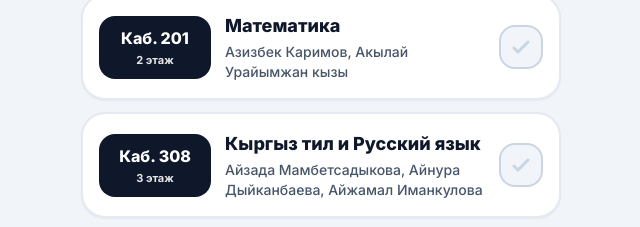
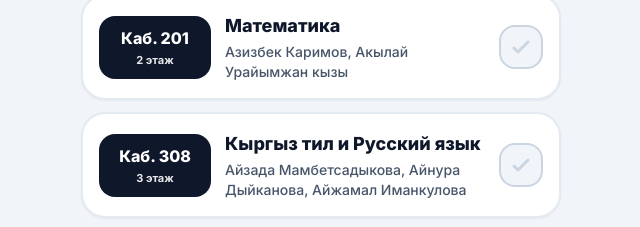
Before and after one commit to college-alatoo/Parents-meeting-, a plain HTML site: page index.html in a window 1280 px wide. Shown: the part 2067-2294 px from the top of the page, 319-959 px from the left. Drawn offline with nearby package versions, Linux system fonts and the light colour scheme.

Commit message:
Исправить фамилию преподавателя: Айнура Дыйканова

```diff
--- a/index.html
+++ b/index.html
@@ -360,7 +360,7 @@
                 id: 'teach-308',
                 stage: '16:00',
                 title: 'Кыргыз тил и Русский язык',
-                subtitle: 'Айзада Мамбетсадыкова, Айнура Дыйканбаева, Айжамал Иманкулова',
+                subtitle: 'Айзада Мамбетсадыкова, Айнура Дыйканова, Айжамал Иманкулова',
                 room: 'Каб. 308',
                 floor: '3 этаж',
                 group: null
```
